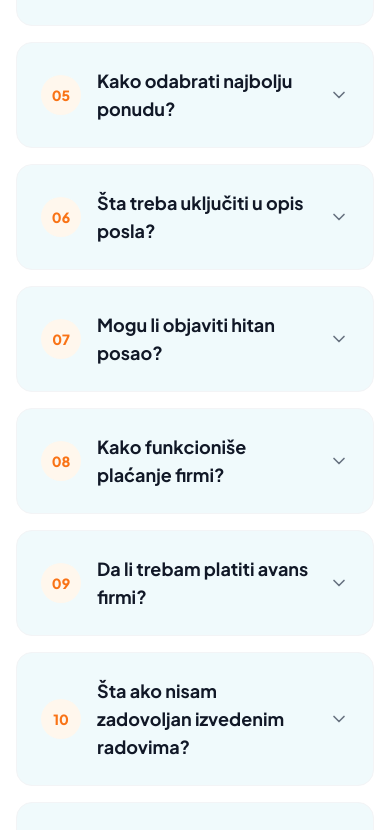
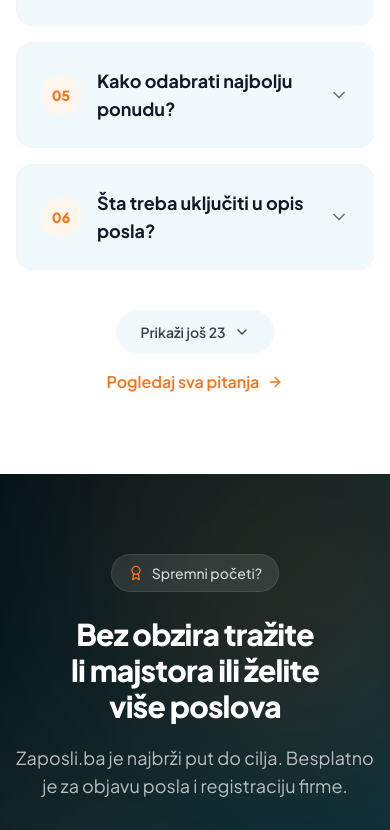
Before and after one commit to ocjenime/zaposli.ba, a Next.js app: page /kako-funkcionise in a window 390 px wide. Shown: the part 4662-5492 px from the top of the page. Built offline with nearby package versions, Linux system fonts and the light colour scheme; no server answers.

Commit message:
fix: limit FAQ to 6 visible by default with show-more toggle

```diff
--- a/app/kako-funkcionise/HowItWorksContent.tsx
+++ b/app/kako-funkcionise/HowItWorksContent.tsx
@@ -97,6 +97,7 @@ type Role = 'client' | 'firm';
 export default function HowItWorksContent() {
   const [role, setRole] = useState<Role>('client');
   const [faqCategory, setFaqCategory] = useState<'all' | 'client' | 'firm'>('all');
+  const [showAllFaqs, setShowAllFaqs] = useState(false);
   const [mounted, setMounted] = useState(false);
   const stepsRef = useRef<HTMLDivElement>(null);
 
@@ -116,6 +117,8 @@ export default function HowItWorksContent() {
 
   const filteredFaqs =
     faqCategory === 'all' ? faqs : faqs.filter((f) => f.category === faqCategory);
+  const visibleFaqs = showAllFaqs ? filteredFaqs : filteredFaqs.slice(0, 6);
+  const hasMoreFaqs = filteredFaqs.length > 6;
 
   return (
     <>
@@ -422,7 +425,10 @@ export default function HowItWorksContent() {
                 <button
                   key={tab.id}
                   type="button"
-                  onClick={() => setFaqCategory(tab.id as 'all' | 'client' | 'firm')}
+                  onClick={() => {
+                    setFaqCategory(tab.id as 'all' | 'client' | 'firm');
+                    setShowAllFaqs(false);
+                  }}
                   className={`inline-flex items-center gap-2 rounded-full px-5 py-2.5 text-sm font-semibold transition-all ${
                     faqCategory === tab.id
                       ? 'bg-brand-orange text-white shadow-md shadow-brand-orange/20'
@@ -436,7 +442,7 @@ export default function HowItWorksContent() {
             </div>
 
             <div className="space-y-4">
-              {filteredFaqs.map((faq, index) => (
+              {visibleFaqs.map((faq, index) => (
                 <details
                   key={faq.question}
                   className="group bg-cloud rounded-2xl border border-gray-100 overflow-hidden open:border-brand-orange/30 open:shadow-lg transition-all duration-300"
@@ -453,7 +459,17 @@ export default function HowItWorksContent() {
               ))}
             </div>
 
-            <div className="text-center mt-10">
+            <div className="flex flex-col sm:flex-row items-center justify-center gap-4 mt-10">
+              {hasMoreFaqs && (
+                <button
+                  type="button"
+                  onClick={() => setShowAllFaqs((prev) => !prev)}
+                  className="inline-flex items-center gap-2 rounded-full px-6 py-3 text-sm font-semibold transition-all bg-cloud text-gray-700 hover:bg-orange-50 hover:text-brand-orange"
+                >
+                  {showAllFaqs ? 'Prikaži manje' : `Prikaži još ${filteredFaqs.length - 6}`}
+                  <ChevronDown className={`w-4 h-4 transition-transform ${showAllFaqs ? 'rotate-180' : ''}`} />
+                </button>
+              )}
               <Link
                 href="/faq/"
                 className="inline-flex items-center gap-2 text-brand-orange font-semibold hover:text-brand-orange-dark transition-colors"
```
